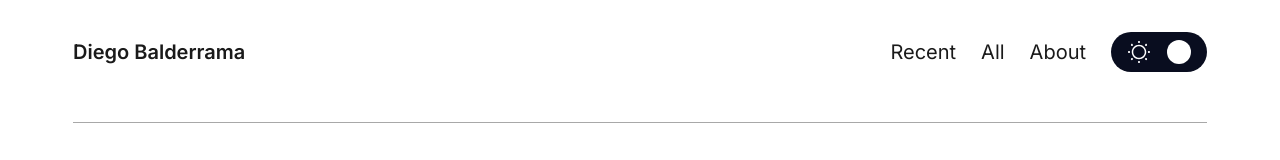
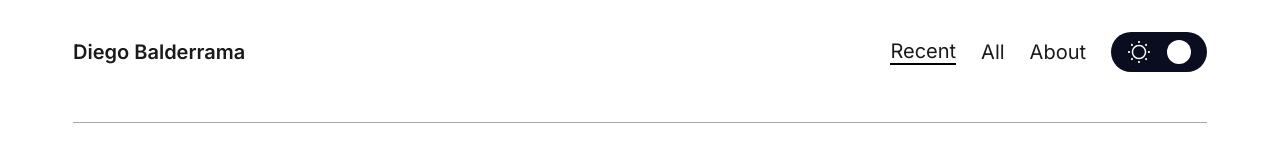
Before and after one commit to diegowrhasta/react-blog, a React (Vite) app in the folder ds-blog/: page / in a window 1280 px wide. In both pictures the pointer is over the link "Recent". Shown: the top 160 px of the page. Built offline with nearby package versions, Linux system fonts and the light colour scheme.

Commit message:
Adds bottom border for hover on nav items

```diff
--- a/ds-blog/src/components/Header.css
+++ b/ds-blog/src/components/Header.css
@@ -29,6 +29,10 @@ header {
           color: var(--font-color);
           text-decoration: none;
         }
+
+        &:hover {
+          border-bottom: 2px solid #000;
+        }
       }
     }
   }
```
